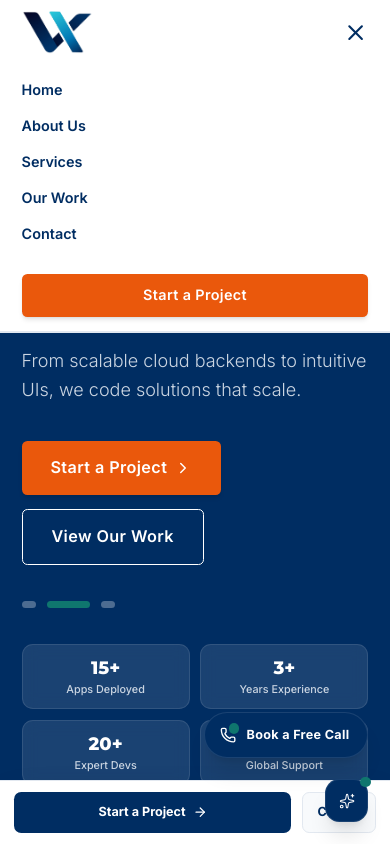
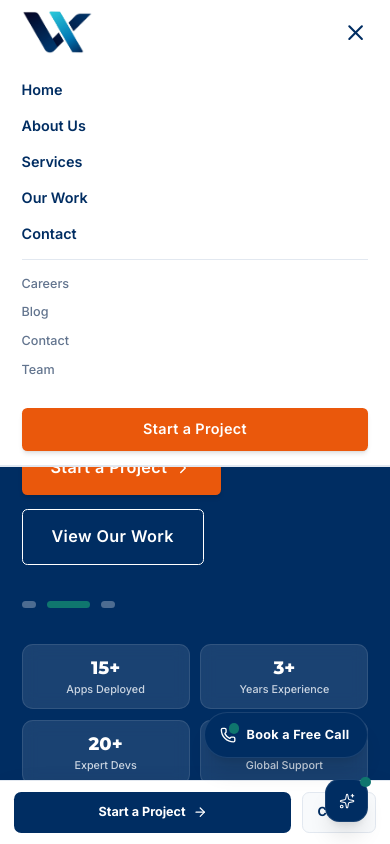
Before and after one commit to ajaymohank47/VibeX-Technologies, a React (Vite) app: page / in a window 390 px wide. Both pictures are taken after a click on the button 355 px from the left and 32 px from the top of the page. Shown: the top 844 px of the page. Built offline with nearby package versions, Linux system fonts and the light colour scheme.

Commit message:
Show utility nav links (Careers, Blog, Team) in mobile menu

```diff
--- a/src/components/layout/Navbar.jsx
+++ b/src/components/layout/Navbar.jsx
@@ -125,6 +125,14 @@ const Navbar = () => {
                             <Link to="/services" onClick={() => setIsOpen(false)}>Services</Link>
                             <Link to="/portfolio" onClick={() => setIsOpen(false)}>Our Work</Link>
                             <Link to="/contact" onClick={() => setIsOpen(false)}>Contact</Link>
+                            <hr className="border-border-grey" />
+                            <div className="flex flex-col space-y-3 text-sm font-medium text-slate-500">
+                                {topBarLinks.map(link => (
+                                    <Link key={link.name} to={link.path} onClick={() => setIsOpen(false)} className="hover:text-accent-teal transition-colors">
+                                        {link.name}
+                                    </Link>
+                                ))}
+                            </div>
                             <Button variant="accent" className="w-full mt-4" to="/contact" onClick={() => setIsOpen(false)}>
                                 Start a Project
                             </Button>
```
